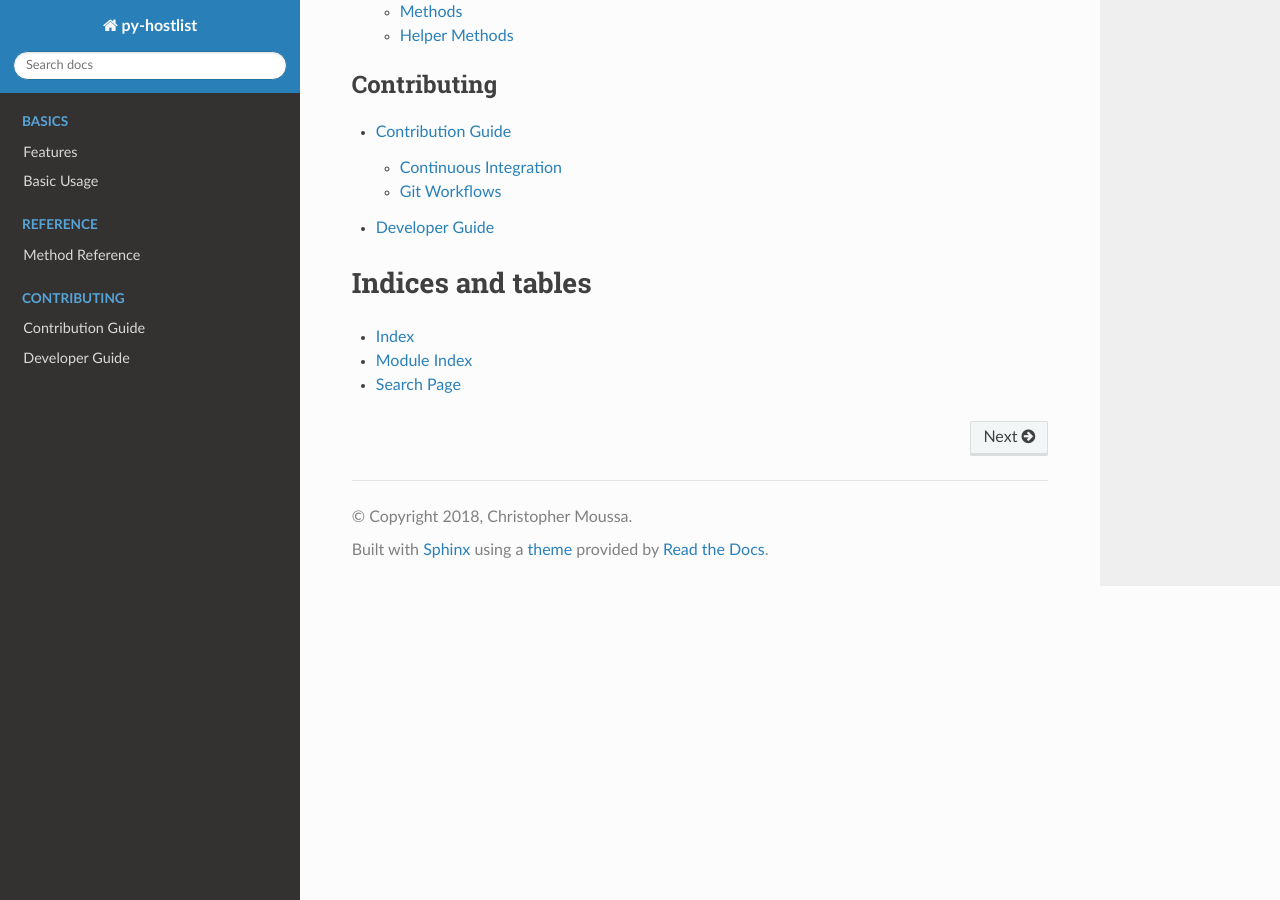
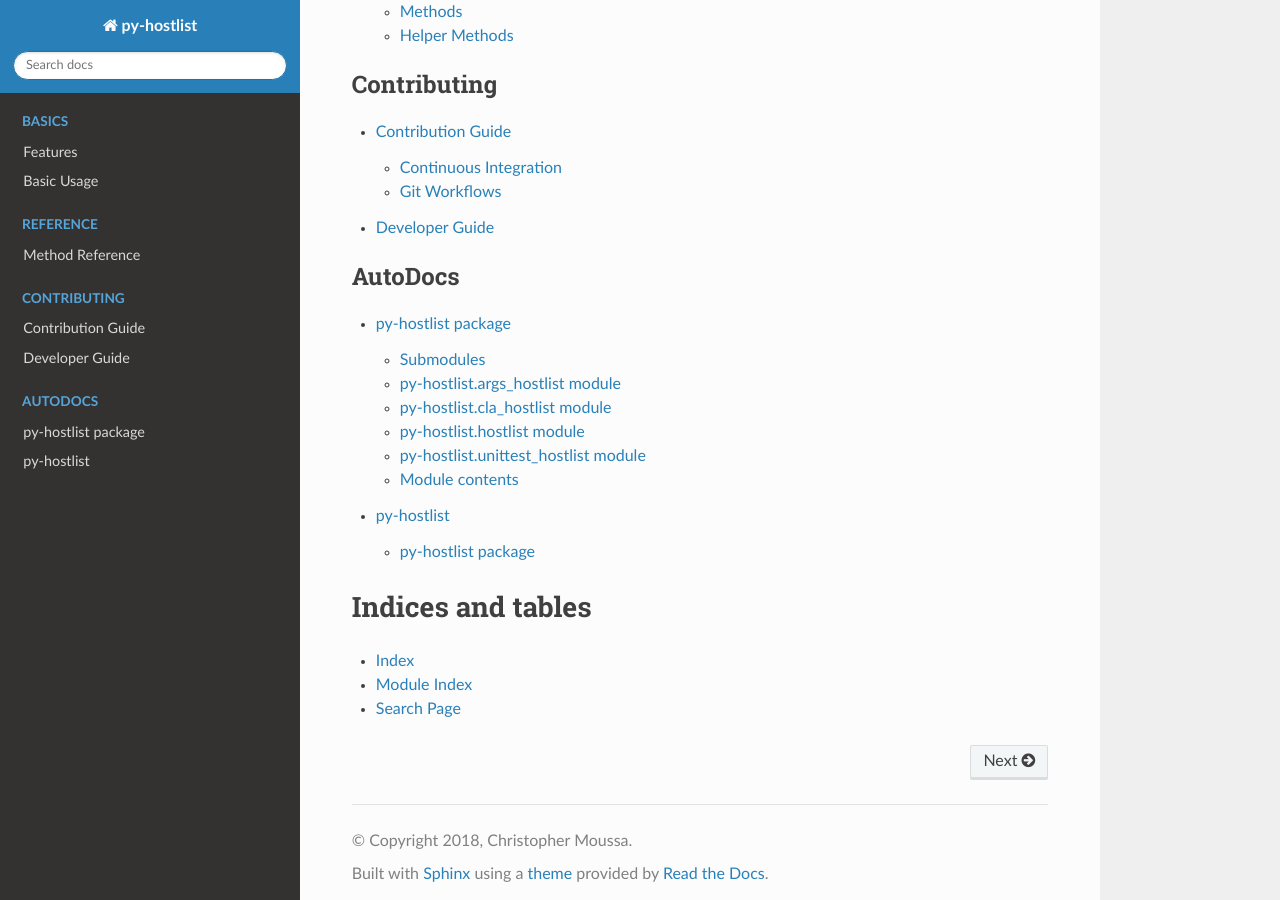
Before and after one commit to LLNL/py-hostlist, a Sphinx documentation site: the page built from docs/index.rst, in a window 1280 px wide and 900 px high, scrolled down 663 px. Built offline with Sphinx 7.4.7 and the Read the Docs theme 2.0.0, drawn with Linux system fonts in a browser that asks for light colours.

Commit message:
Made sure to include auto-generated files in index.rst

```diff
--- a/docs/index.rst
+++ b/docs/index.rst
@@ -36,6 +36,13 @@ Get py-hostlist from the `github repository <https://github.com/LLNL/py-hostlist
    contribution_guide
    developer_guide
 
+.. toctree::
+   :maxdepth: 2
+   :caption: AutoDocs
+
+   source/py-hostlist
+   source/modules
+
 Indices and tables
 ==================
 
```
